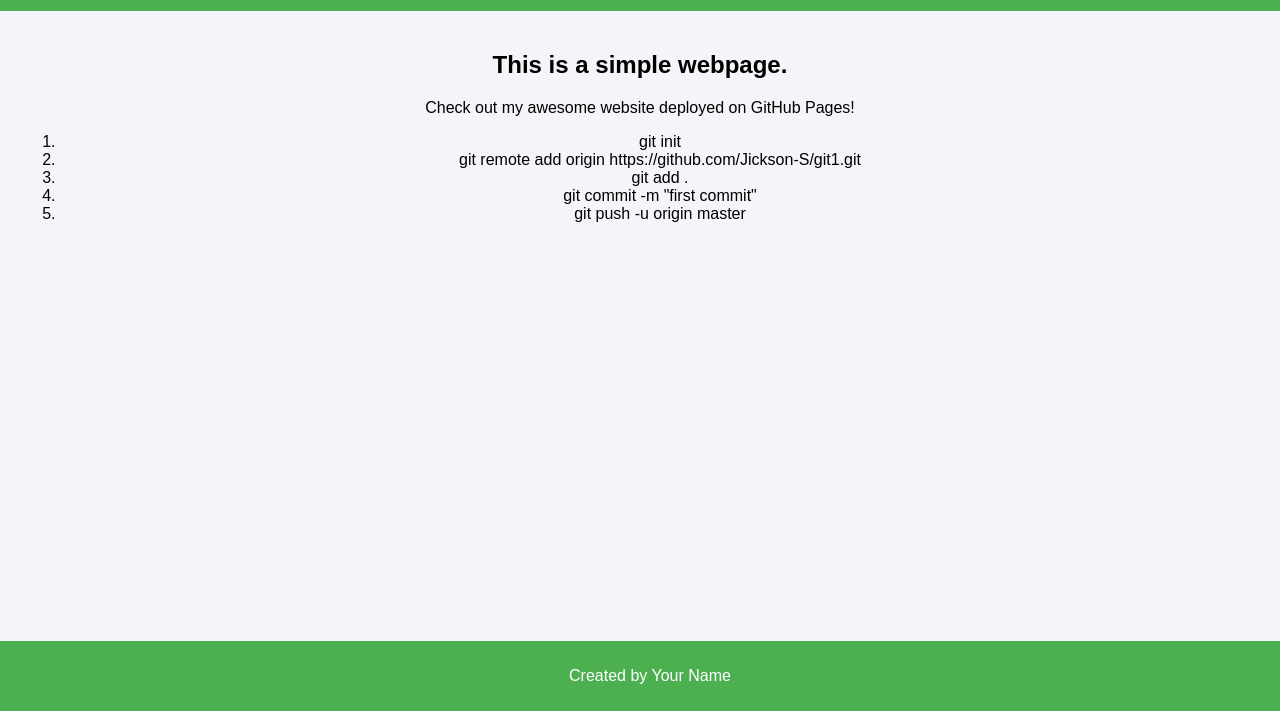
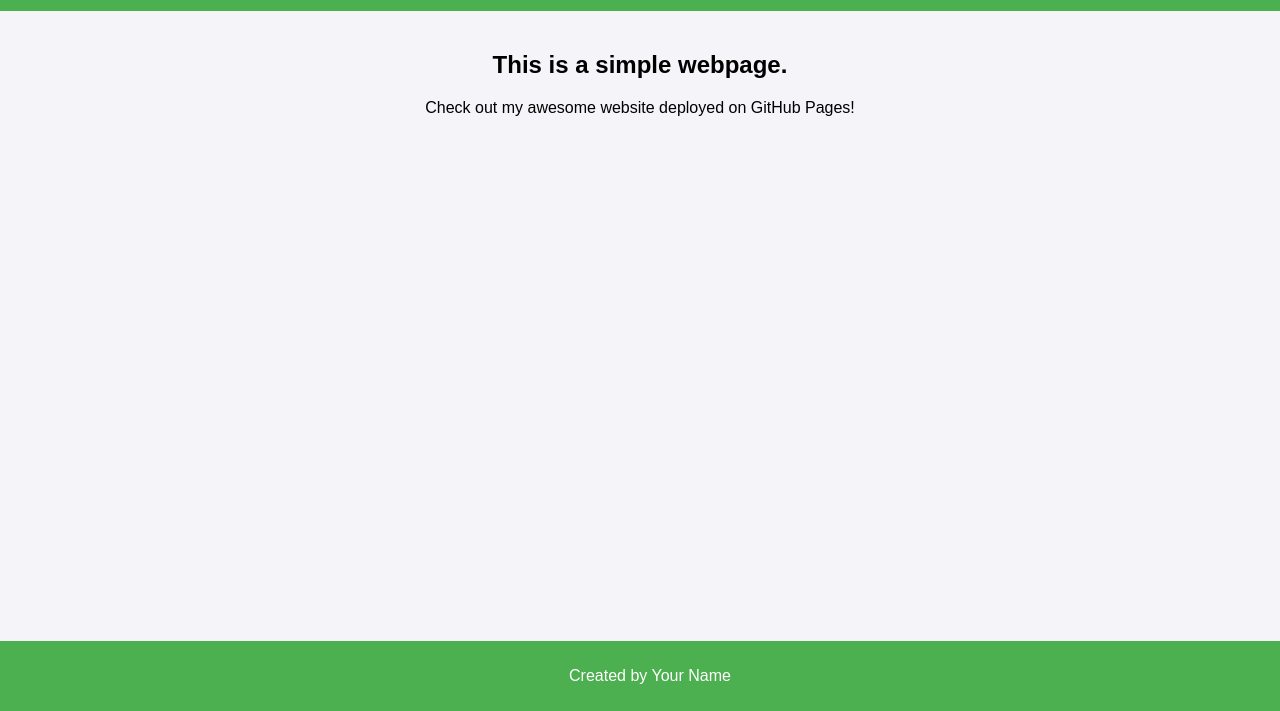
Before and after one commit to Jickson-S/git1, a plain HTML site: page index.html in a window 1280 px wide. Shown: the part 89-800 px from the top of the page. Drawn offline with Linux system fonts and the light colour scheme.

Commit message:
Updated the webpage

```diff
--- a/index.html
+++ b/index.html
@@ -39,13 +39,6 @@
     <main>
         <h2>This is a simple webpage.</h2>
         <p>Check out my awesome website deployed on GitHub Pages!</p>
-        <ol>
-            <li>git init</li>
-            <li>git remote add origin https://github.com/Jickson-S/git1.git</li>
-            <li>git add .</li>
-            <li>git commit -m "first commit"</li>
-            <li>git push -u origin master</li>
-        </ol>
     </main>
     <footer>
         <p>Created by Your Name</p>
```
Also changed, not shown: note.txt (added).
